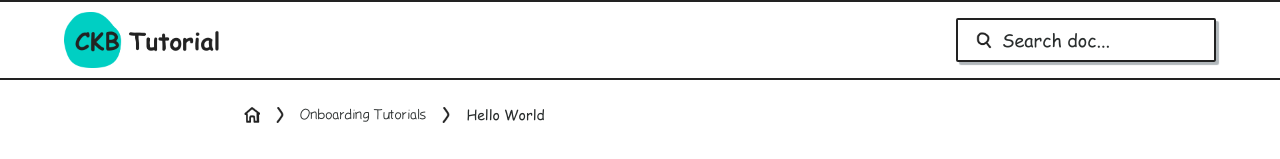
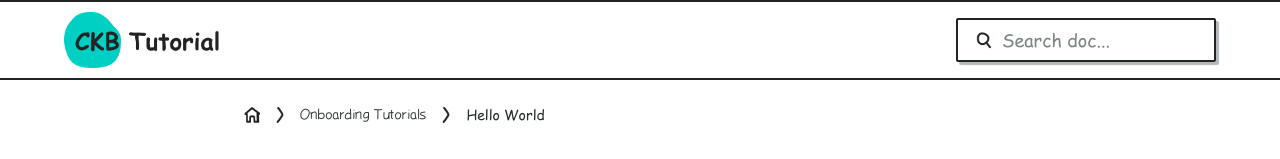
Before and after one commit to cryptape/ckb-tutorial, a React (Vite) app: page / in a window 1280 px wide. Shown: the top 159 px of the page. Built offline with nearby package versions, Linux system fonts and the light colour scheme; a web font is replaced by a local one.

Commit message:
update font color

```diff
--- a/src/components/Header/Header.scss
+++ b/src/components/Header/Header.scss
@@ -27,7 +27,8 @@
         }
 
         p {
-            font-family: "Comic Sans MS";
+            font-family: "Comic Sans MS", monospace;
+            color: var(--text-03, #7B8684)  ;
         }
     }
     .mobile-search {
--- a/src/index.css
+++ b/src/index.css
@@ -57,9 +57,6 @@ a {
   font-weight: 500;
   color: #00CFC3;
   text-decoration: inherit;
-}
-a:hover {
-  color: #535bf2;
 }
 
 body {
```
